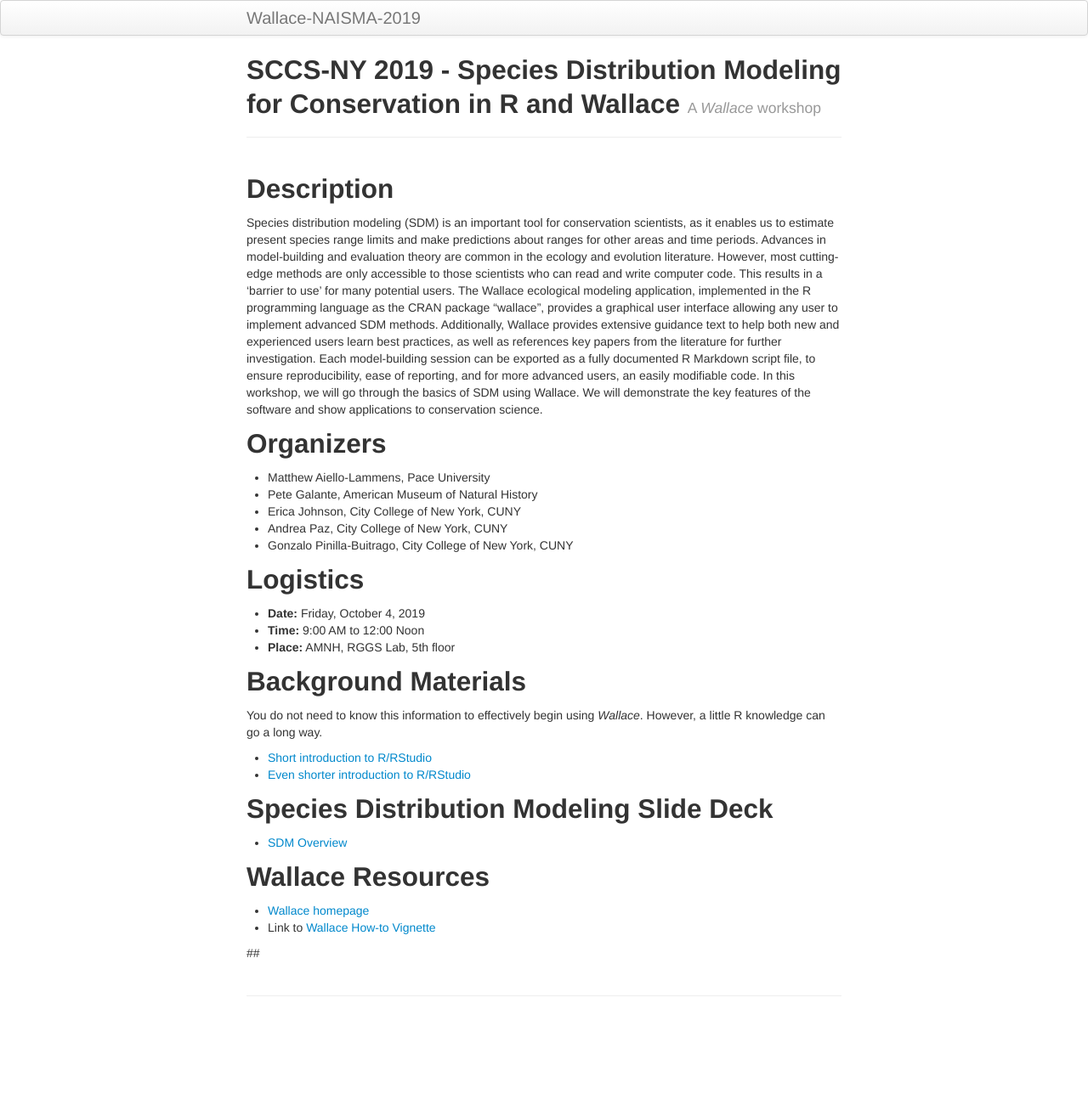
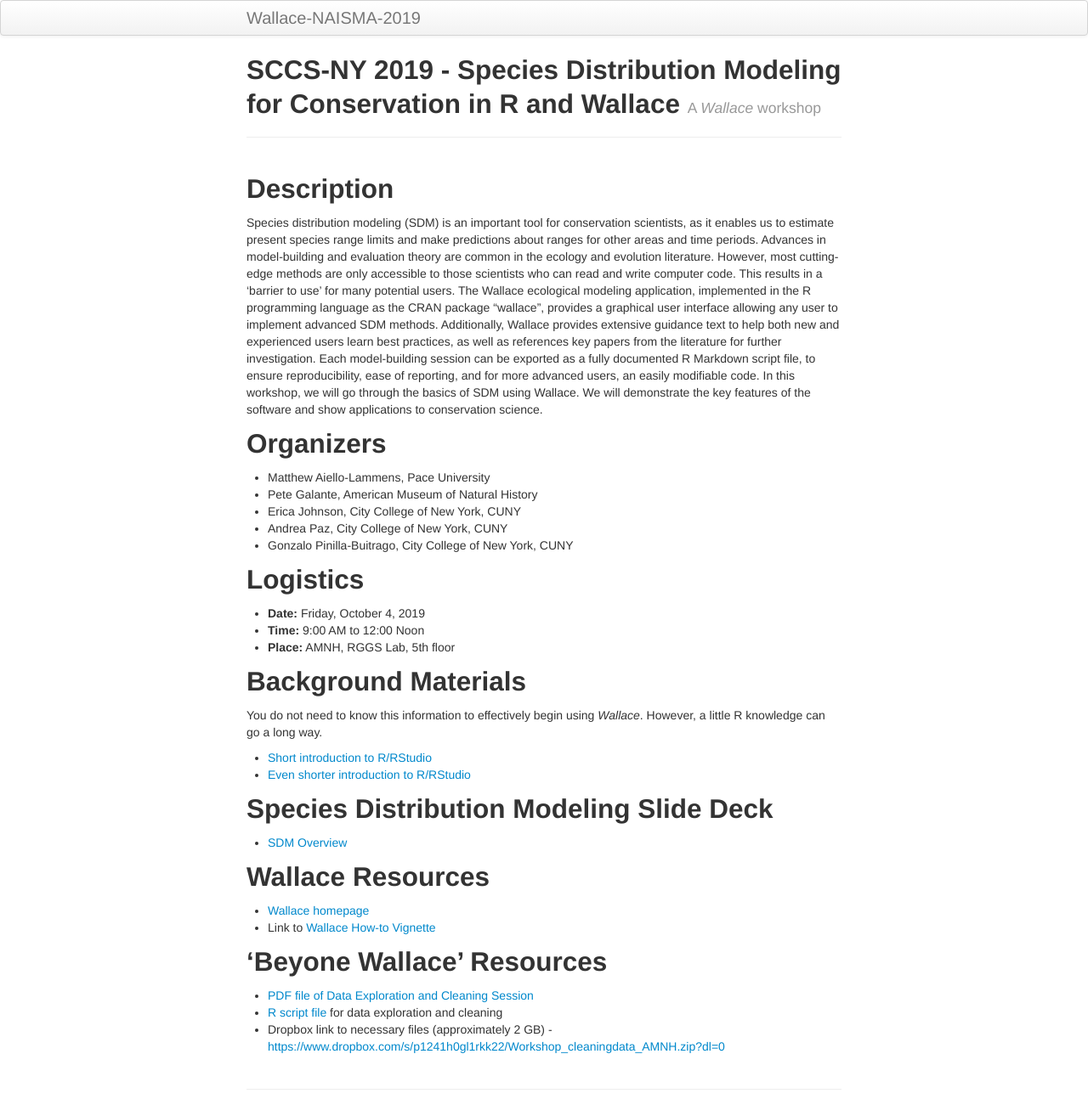
Before and after one commit to mlammens/SCCS-R-Wallace, a Jekyll site: the page built from index.md, in a window 1280 px wide. Shown: the whole page at 85% size. Built offline with Jekyll 4.4.1, drawn with Linux system fonts in a browser that asks for light colours; before the commit the page ends 1204 px from its top, so only the background shows below that.

Commit message:
Updates to the index file

```diff
--- a/index.md
+++ b/index.md
@@ -42,4 +42,8 @@ You do not need to know this information to effectively begin using *Wallace*. H
 * [Wallace homepage](https://wallaceecomod.github.io)
 * Link to [Wallace How-to Vignette](https://wallaceecomod.github.io/vignettes/wallace_vignette.html)
 
-##
+## 'Beyone Wallace' Resources
+
+* [PDF file of Data Exploration and Cleaning Session](https://mlammens.github.io/SCCS-R-Wallace/docs/Workshop_cleaningdata_AMNH/ppt_AMNH_workshop.pdf)
+* [R script file](https://mlammens.github.io/SCCS-R-Wallace/docs/Workshop_cleaningdata_AMNH/workshop_AMNH.R) for data exploration and cleaning
+* Dropbox link to necessary files (approximately 2 GB) - [https://www.dropbox.com/s/p1241h0gl1rkk22/Workshop_cleaningdata_AMNH.zip?dl=0](https://www.dropbox.com/s/p1241h0gl1rkk22/Workshop_cleaningdata_AMNH.zip?dl=0)
```
